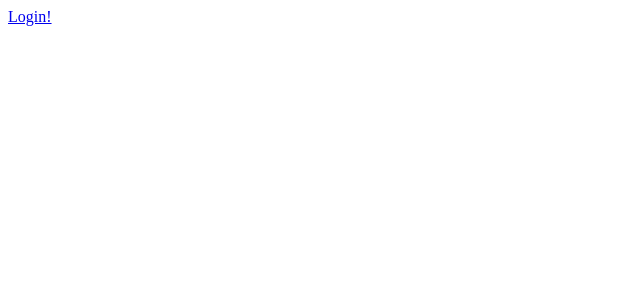
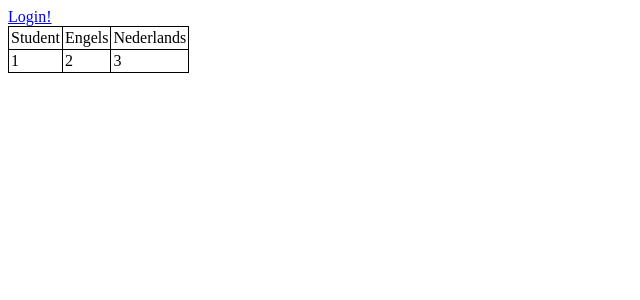
Before and after one commit to Sno3t/Proftaak, a PHP site: page / in a window 1280 px wide. Before the commit the part shown is almost empty. Shown: the top 300 px of the page, without its empty margins (0-640 px from the left). Run offline with PHP 8.4, Linux system fonts and the light colour scheme.

Commit message:
Updated Index.php

```diff
--- a/index.php
+++ b/index.php
@@ -3,12 +3,36 @@
 <head>
     <title>Kras Hosting</title>
     <meta charset="utf-8">
+    <style>
+        table, th, td {
+            border: 1px solid black;
+            border-collapse: collapse;
+            padding: 2px;
+
+        }
+    </style>
 </head>
 <body>
 
 <a href="/Pages/LoginPage/login.php">Login!</a>
 
+<table>
+    <thead>
+    <tr>
+        <td>Student</td>
+        <td>Engels</td>
+        <td>Nederlands</td>
+    </tr>
+    </thead>
+    <tbody>
+    <tr>
+        <td>1</td>
+        <td>2</td>
+        <td>3</td>
 
+    </tr>
+    </tbody>
+</table>
 
 
 </body>
```
